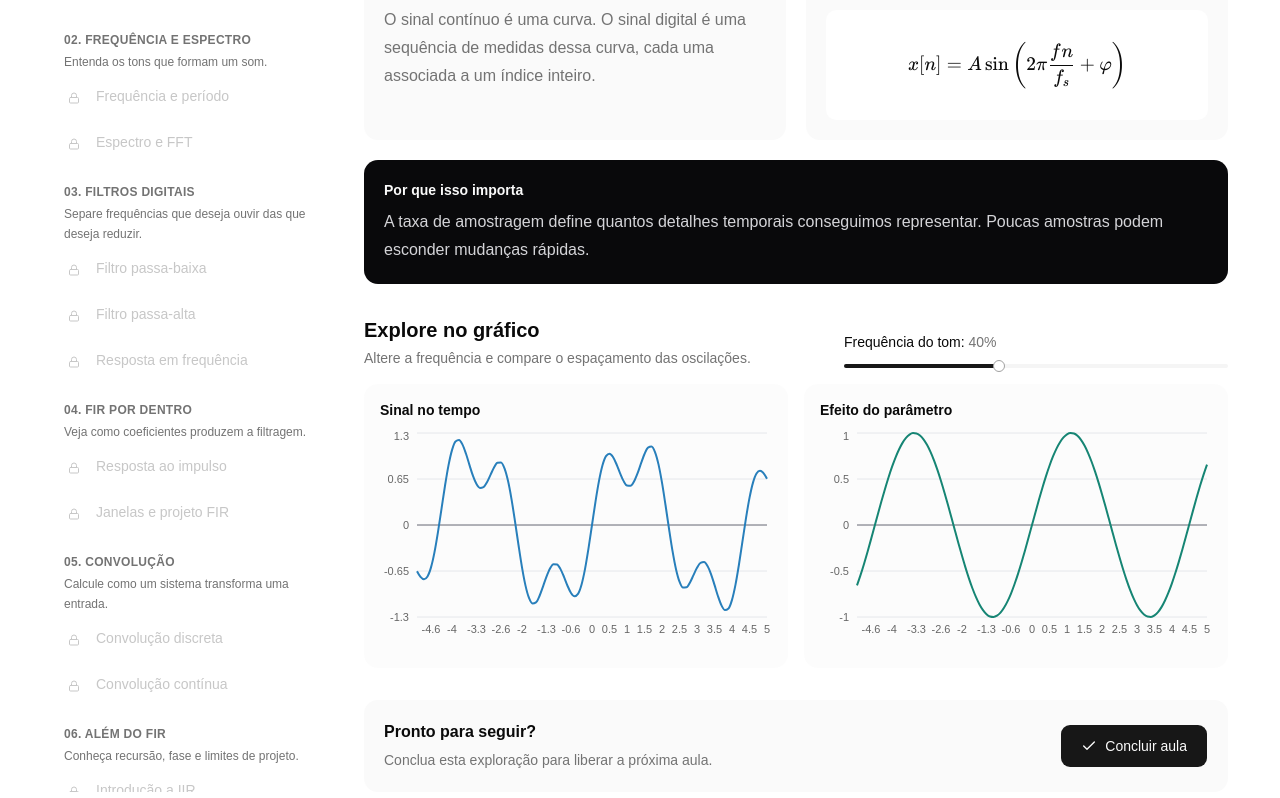
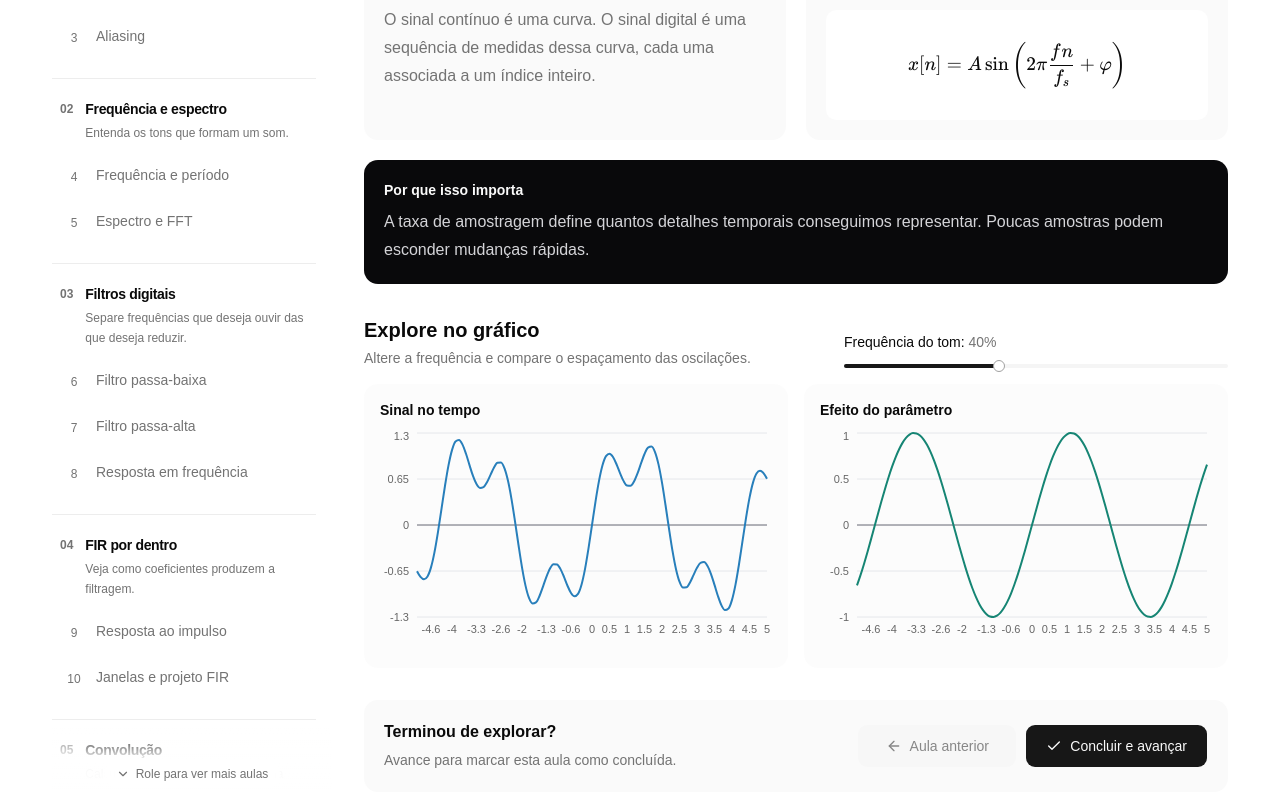
Before and after one commit to nayetdet/filterlab, a React (Vite) app: page /course in a window 1280 px wide. Shown: the part 362-1160 px from the top of the page. Built offline with nearby package versions, Linux system fonts and the light colour scheme.

Commit message:
feat(course): improve navigation and add reset dialog

```diff
--- /dev/null
+++ b/src/components/course/course-navigation.tsx
@@ -0,0 +1,57 @@
+import { ArrowLeft, ArrowRight, Check } from 'lucide-react';
+import { Button } from '@/components/ui/button';
+
+type CourseNavigationProps = {
+  description: string;
+  lessonCompleted: boolean;
+  hasPrevious: boolean;
+  hasNext: boolean;
+  onPrevious: () => void;
+  onComplete: () => void;
+  onNext: () => void;
+};
+
+export const CourseNavigation = ({
+  description,
+  lessonCompleted,
+  hasPrevious,
+  hasNext,
+  onPrevious,
+  onComplete,
+  onNext,
+}: CourseNavigationProps) => (
+  <div className="flex w-full flex-wrap items-center justify-between gap-4">
+    <div>
+      <p className="font-semibold">
+        {lessonCompleted ? 'Exploração concluída' : 'Terminou de explorar?'}
+      </p>
+      <p className="mt-1 text-sm/6 text-muted-foreground">{description}</p>
+    </div>
+    <div className="ml-auto flex w-full flex-wrap justify-end gap-2 sm:w-auto">
+      <Button
+        variant="secondary"
+        className="h-11 min-w-40 gap-2 px-5"
+        disabled={!hasPrevious}
+        onClick={onPrevious}
+      >
+        <ArrowLeft /> Aula anterior
+      </Button>
+      {lessonCompleted && hasNext && (
+        <Button size="lg" className="h-11 min-w-40 gap-2 px-5" onClick={onNext}>
+          Próxima aula <ArrowRight />
+        </Button>
+      )}
+      {!lessonCompleted && (
+        <Button
+          size="lg"
+          className="h-11 min-w-40 gap-2 px-5"
+          onClick={onComplete}
+        >
+          <Check /> {hasNext ? 'Concluir e avançar' : 'Concluir curso'}
+        </Button>
+      )}
+    </div>
+  </div>
+);
+
+export default CourseNavigation;
--- /dev/null
+++ b/src/components/course/reset-course-dialog.tsx
@@ -0,0 +1,46 @@
+import { RotateCcw } from 'lucide-react';
+import { Dialog as DialogPrimitive } from 'radix-ui';
+import { Button } from '@/components/ui/button';
+
+type ResetCourseDialogProps = {
+  open: boolean;
+  onOpenChange: (open: boolean) => void;
+  onConfirm: () => void;
+};
+
+export const ResetCourseDialog = ({
+  open,
+  onOpenChange,
+  onConfirm,
+}: ResetCourseDialogProps) => (
+  <DialogPrimitive.Root open={open} onOpenChange={onOpenChange}>
+    <DialogPrimitive.Portal>
+      <DialogPrimitive.Overlay className="fixed inset-0 z-50 bg-black/40" />
+      <DialogPrimitive.Content className="fixed top-1/2 left-1/2 z-50 w-[calc(100%-2rem)] max-w-md -translate-1/2 rounded-2xl bg-background p-6 text-foreground">
+        <div className="flex items-start gap-4">
+          <span className="grid size-10 shrink-0 place-items-center rounded-full bg-muted">
+            <RotateCcw className="size-4 text-muted-foreground" />
+          </span>
+          <div>
+            <DialogPrimitive.Title className="text-lg font-semibold tracking-tight">
+              Reiniciar o percurso?
+            </DialogPrimitive.Title>
+            <DialogPrimitive.Description className="mt-2 text-sm/6 text-muted-foreground">
+              O progresso e as aulas concluídas serão apagados.
+            </DialogPrimitive.Description>
+          </div>
+        </div>
+        <div className="mt-6 flex justify-end gap-2">
+          <DialogPrimitive.Close asChild>
+            <Button variant="secondary">Cancelar</Button>
+          </DialogPrimitive.Close>
+          <Button variant="destructive" onClick={onConfirm}>
+            Reiniciar curso
+          </Button>
+        </div>
+      </DialogPrimitive.Content>
+    </DialogPrimitive.Portal>
+  </DialogPrimitive.Root>
+);
+
+export default ResetCourseDialog;
--- a/src/pages/course-page.tsx
+++ b/src/pages/course-page.tsx
@@ -1,6 +1,6 @@
 import katex from 'katex';
 import 'katex/dist/katex.min.css';
-import { Check, Lock, RotateCcw } from 'lucide-react';
+import { Check, ChevronDown, RotateCcw } from 'lucide-react';
 import { useLayoutEffect, useRef, useState } from 'react';
 import {
   CartesianGrid,
@@ -13,6 +13,8 @@ import {
   YAxis,
 } from 'recharts';
 import { Button } from '@/components/ui/button';
+import CourseNavigation from '@/components/course/course-navigation';
+import ResetCourseDialog from '@/components/course/reset-course-dialog';
 import { Slider } from '@/components/ui/slider';
 import { useCourseStore, type LessonId } from '@/stores/course-store';
 
@@ -31,11 +33,15 @@ const getProgressSegments = (
       100,
     current: index === currentModuleIndex,
   }));
-const isUnlocked = (targetIndex: number, completedLessons: LessonId[]) =>
-  targetIndex === 0 ||
-  courseLessons
-    .slice(0, targetIndex)
-    .every((item) => completedLessons.includes(item.id));
+const getLessonDescription = (completed: boolean, hasNext: boolean) => {
+  if (!completed) {
+    return 'Avance para marcar esta aula como concluída.';
+  }
+  if (hasNext) {
+    return 'Continue para a próxima aula quando quiser.';
+  }
+  return 'Você concluiu o percurso.';
+};
 const chartColor = '#287fbb';
 const createChartData = (kind: string, control: number) =>
   Array.from({ length: 101 }, (_, i) => {
@@ -151,7 +157,9 @@ export const CoursePage = () => {
     resetCourse,
   } = useCourseStore();
   const [resetPending, setResetPending] = useState(false);
+  const [hasMoreLessonsBelow, setHasMoreLessonsBelow] = useState(false);
   const courseMapRef = useRef<HTMLElement>(null);
+  const courseListRef = useRef<HTMLElement>(null);
   const lessonContentRef = useRef<HTMLElement>(null);
   const lessonConclusionRef = useRef<HTMLDivElement>(null);
   const lessonIndex = Math.max(
@@ -180,13 +188,19 @@ export const CoursePage = () => {
   const moduleLessonIndex = currentModule.lessons.findIndex(
     (item) => item.id === lesson.id,
   );
+  const previousLesson = courseLessons[lessonIndex - 1];
+  const nextLesson = courseLessons[lessonIndex + 1];
+  const lessonCompleted = completedLessons.includes(lesson.id);
   const data = createChartData(lesson.kind, experimentValue);
   const progressSegments = getProgressSegments(completedLessons, moduleIndex);
-  const changeValue = (value: number) => {
-    setExperimentValue(value);
+  const changeValue = (value: number) => setExperimentValue(value);
+  const select = (id: LessonId) => selectLesson(id);
+  const completeAndAdvance = () => {
     completeActivity();
+    if (nextLesson) {
+      selectLesson(nextLesson.id);
+    }
   };
-  const select = (id: LessonId) => selectLesson(id);
   const reset = () => setResetPending(true);
   useLayoutEffect(() => {
     const map = courseMapRef.current;
@@ -219,17 +233,40 @@ export const CoursePage = () => {
       map.style.minHeight = '';
     };
   }, []);
+  useLayoutEffect(() => {
+    const list = courseListRef.current;
+    if (!list) {
+      return undefined;
+    }
+
+    const updateScrollCue = () => {
+      setHasMoreLessonsBelow(
+        list.scrollTop + list.clientHeight < list.scrollHeight - 8,
+      );
+    };
+    const observer = new ResizeObserver(updateScrollCue);
+    observer.observe(list);
+    list.addEventListener('scroll', updateScrollCue);
+    window.addEventListener('resize', updateScrollCue);
+    updateScrollCue();
+
+    return () => {
+      observer.disconnect();
+      list.removeEventListener('scroll', updateScrollCue);
+      window.removeEventListener('resize', updateScrollCue);
+    };
+  }, []);
   return (
     <main className="mx-auto grid w-full max-w-[1240px] gap-8 px-5 py-7 sm:px-8 lg:grid-cols-[280px_minmax(0,1fr)] lg:py-10">
       <aside
         ref={courseMapRef}
-        className="flex flex-col gap-5 lg:min-h-0 lg:overflow-hidden"
+        className="flex flex-col gap-6 lg:min-h-0 lg:overflow-hidden"
         aria-label="Mapa do curso"
       >
         <div className="flex items-center justify-between">
           <div>
-            <p className="text-base font-semibold">Seu percurso</p>
-            <p className="mt-1 text-xs text-muted-foreground">
+            <p className="text-lg font-semibold tracking-tight">Seu percurso</p>
+            <p className="mt-1 text-sm/5 text-muted-foreground">
               {completedLessons.length} de {courseLessons.length} aulas
               concluídas
             </p>
@@ -238,43 +275,20 @@ export const CoursePage = () => {
             <RotateCcw /> Reiniciar
           </Button>
         </div>
-        <div
-          hidden={!resetPending}
-          role="alertdialog"
-          aria-label="Confirmar reinício"
-          className="rounded-lg bg-muted p-4"
-        >
-          <p className="text-sm font-medium">
-            Apagar o progresso e reiniciar o curso?
-          </p>
-          <div className="mt-3 flex gap-2">
-            <Button
-              size="sm"
-              variant="destructive"
-              onClick={() => {
+        <ResetCourseDialog
+          open={resetPending}
+          onOpenChange={setResetPending}
+          onConfirm={() => {
             resetCourse();
             setResetPending(false);
           }}
-            >
-              Reiniciar curso
-            </Button>
-            <Button
-              size="sm"
-              variant="outline"
-              onClick={() => setResetPending(false)}
-            >
-              Cancelar
-            </Button>
-          </div>
-        </div>
-        <fieldset
-          className="grid grid-cols-6 gap-1.5 border-0 p-0"
-          aria-label="Progresso por módulo"
-        >
+        />
+        <fieldset className="grid grid-cols-6 gap-2 border-0 p-0">
+          <legend className="sr-only">Progresso por módulo</legend>
           {progressSegments.map((segment) => (
             <div
               key={segment.key}
-              className="h-2 overflow-hidden rounded-full bg-muted"
+              className="h-1.5 overflow-hidden rounded-full bg-muted"
               aria-hidden="true"
             >
               <div
@@ -284,46 +298,78 @@ export const CoursePage = () => {
             </div>
           ))}
         </fieldset>
-        <div className="space-y-5 lg:min-h-0 lg:flex-1 lg:overflow-y-auto lg:overscroll-contain lg:pr-2">
-          {courseModules.map((module) => (
-            <section key={module.title} className="space-y-1">
-              <div className="px-3">
-                <p className="text-xs font-semibold tracking-wide text-muted-foreground uppercase">
-                  {module.title}
-                </p>
+        <div className="relative min-h-0 lg:flex-1">
+          <nav
+            ref={courseListRef}
+            aria-label="Lista de módulos e aulas"
+            className="divide-y divide-border/70 pb-3 lg:h-full lg:overflow-y-auto lg:overscroll-contain lg:pr-4"
+          >
+            {courseModules.map((module, moduleNumber) => (
+              <section key={module.title} className="space-y-3 py-5 first:pt-0">
+                <header className="flex items-start gap-3 px-2">
+                  <span className="pt-0.5 text-xs font-semibold text-muted-foreground tabular-nums">
+                    {String(moduleNumber + 1).padStart(2, '0')}
+                  </span>
+                  <div className="min-w-0">
+                    <h2 className="text-sm/5 font-semibold tracking-tight text-foreground">
+                      {module.title.replace(/^\d+\.\s*/, '')}
+                    </h2>
                     <p className="mt-1 text-xs/5 text-muted-foreground">
                       {module.summary}
                     </p>
                   </div>
+                </header>
+                <div className="space-y-1">
                   {module.lessons.map((item) => {
                     const globalIndex = courseLessons.findIndex(
                       (entry) => entry.id === item.id,
                     );
-                const locked = !isUnlocked(globalIndex, completedLessons);
                     const complete = completedLessons.includes(item.id);
-                let marker = <span>{globalIndex + 1}</span>;
-                if (complete) {
-                  marker = <Check className="size-3.5" />;
-                } else if (locked) {
-                  marker = <Lock className="size-3" />;
-                }
                     return (
                       <button
                         key={item.id}
                         type="button"
-                    disabled={locked}
                         onClick={() => select(item.id)}
-                    className={`flex w-full cursor-pointer items-start gap-3 rounded-lg px-3 py-2.5 text-left transition-colors ${activeLesson === item.id ? 'bg-muted text-foreground' : 'text-muted-foreground hover:bg-muted/60'} disabled:cursor-not-allowed disabled:opacity-40`}
+                        aria-current={
+                          activeLesson === item.id ? 'step' : undefined
+                        }
+                        className={`flex w-full cursor-pointer items-start gap-3 rounded-lg px-3 py-2.5 text-left transition-colors focus-visible:outline-2 focus-visible:outline-offset-2 focus-visible:outline-ring ${activeLesson === item.id ? 'bg-muted/70 text-foreground' : 'text-muted-foreground hover:bg-muted/40'}`}
                       >
-                    <span className="mt-0.5 flex size-5 shrink-0 items-center justify-center rounded-full bg-background text-[11px]">
-                      {marker}
+                        <span
+                          className={`mt-0.5 flex size-5 shrink-0 items-center justify-center text-xs tabular-nums ${activeLesson === item.id ? 'font-semibold text-foreground' : 'text-muted-foreground'}`}
+                        >
+                          {complete ? (
+                            <Check className="size-3.5" />
+                          ) : (
+                            globalIndex + 1
+                          )}
                         </span>
-                    <span className="text-sm/5 font-medium">{item.title}</span>
+                        <span className="text-sm/5 font-medium">
+                          {item.title}
+                        </span>
                       </button>
                     );
                   })}
+                </div>
               </section>
             ))}
+          </nav>
+          {hasMoreLessonsBelow && (
+            <div className="pointer-events-none absolute inset-x-0 bottom-0 hidden justify-center bg-linear-to-t from-background via-background/95 to-transparent pt-8 pb-1 lg:flex">
+              <button
+                type="button"
+                className="pointer-events-auto flex cursor-pointer items-center gap-1.5 rounded-full bg-background/90 px-3 py-1.5 text-xs font-medium text-muted-foreground"
+                onClick={() =>
+                  courseListRef.current?.scrollBy({
+                    top: 180,
+                    behavior: 'smooth',
+                  })
+                }
+              >
+                <ChevronDown className="size-3.5" /> Role para ver mais aulas
+              </button>
+            </div>
+          )}
         </div>
       </aside>
       <article ref={lessonContentRef} className="min-w-0">
@@ -428,27 +474,18 @@ export const CoursePage = () => {
           ref={lessonConclusionRef}
           className="mt-8 flex min-h-[88px] flex-wrap items-center justify-between gap-4 rounded-xl bg-muted/50 p-5"
         >
-          <div>
-            <p className="font-semibold">
-              {completedLessons.includes(lesson.id)
-                ? 'Exploração concluída'
-                : 'Pronto para seguir?'}
-            </p>
-            <p className="mt-1 text-sm/6 text-muted-foreground">
-              {completedLessons.includes(lesson.id)
-                ? 'A próxima aula já está disponível no mapa.'
-                : 'Conclua esta exploração para liberar a próxima aula.'}
-            </p>
-          </div>
-          {!completedLessons.includes(lesson.id) && (
-            <Button
-              size="lg"
-              className="h-11 gap-2 px-5"
-              onClick={completeActivity}
-            >
-              <Check /> Concluir aula
-            </Button>
+          <CourseNavigation
+            description={getLessonDescription(
+              lessonCompleted,
+              Boolean(nextLesson),
             )}
+            lessonCompleted={lessonCompleted}
+            hasPrevious={Boolean(previousLesson)}
+            hasNext={Boolean(nextLesson)}
+            onPrevious={() => previousLesson && select(previousLesson.id)}
+            onComplete={completeAndAdvance}
+            onNext={() => nextLesson && select(nextLesson.id)}
+          />
         </div>
       </article>
     </main>
```
Lines whose indentation alone changed are shown as unchanged.
